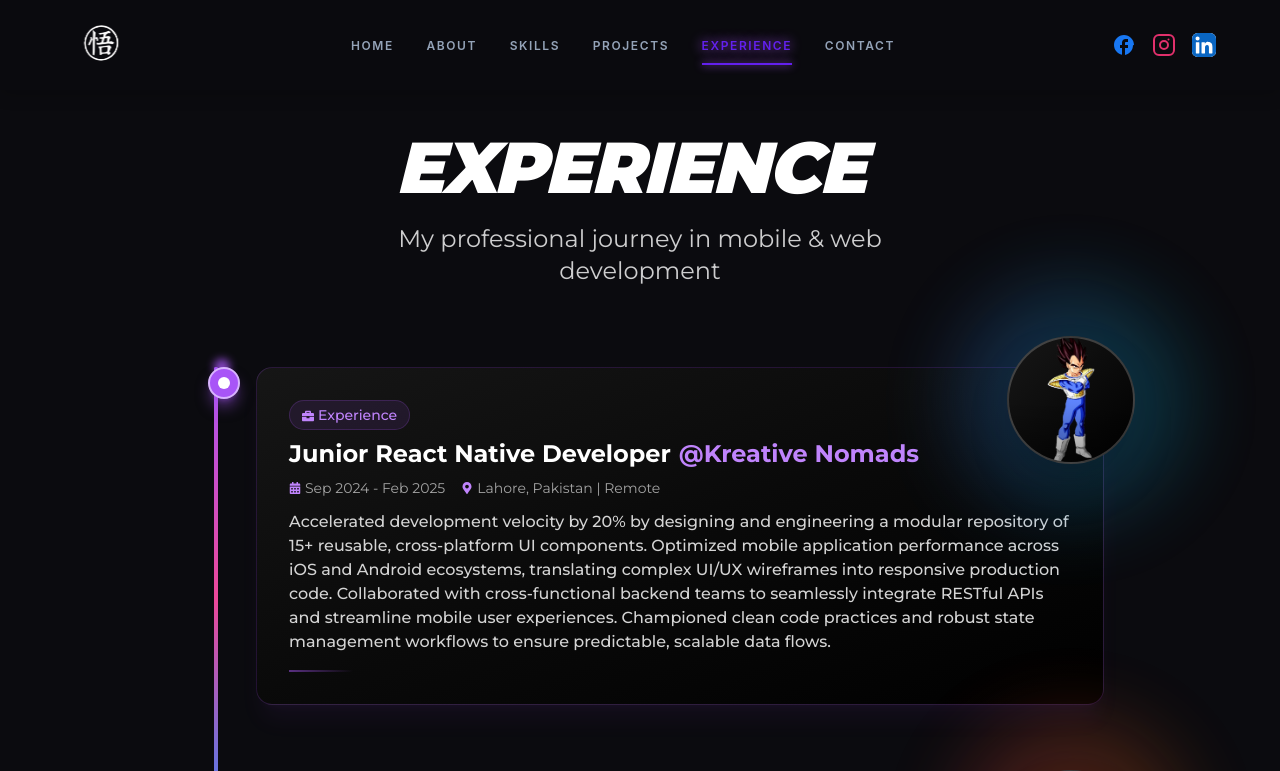
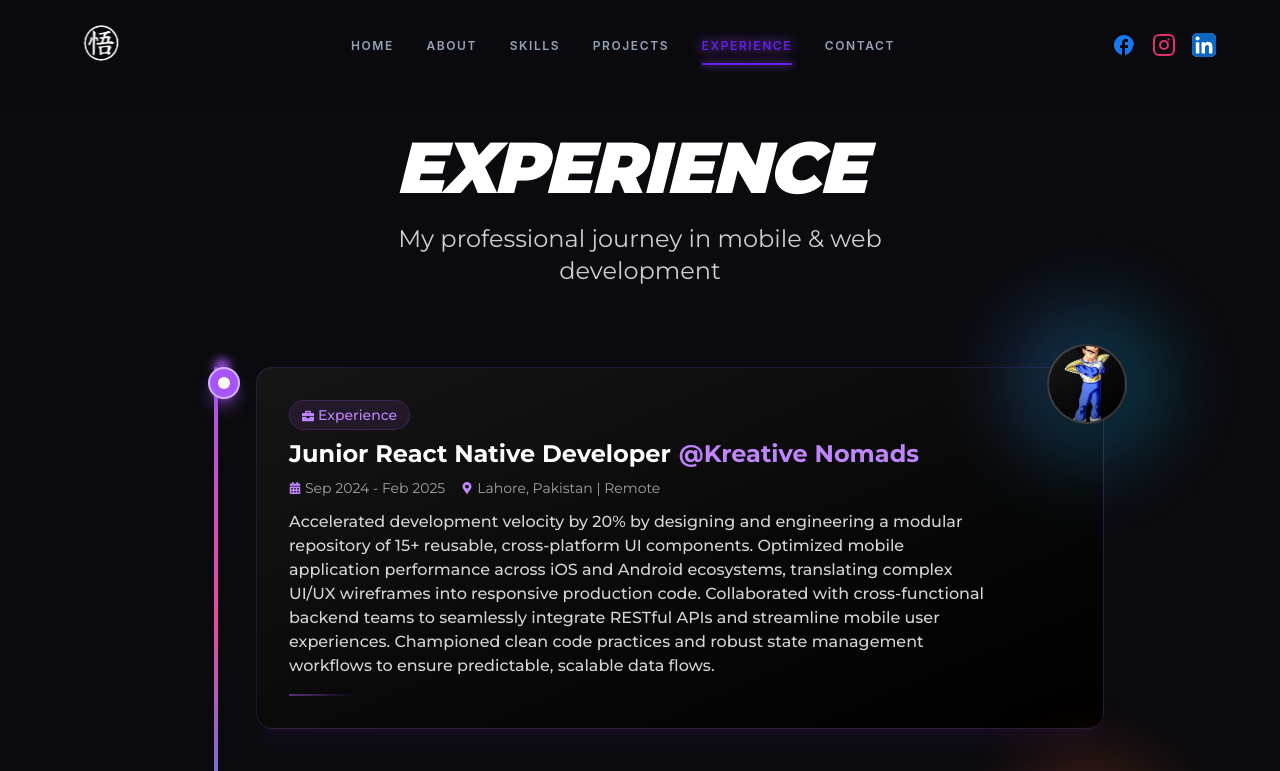
Before and after one commit to zain100000/zain-ul-abideen-personal-portfolio, a Next.js app: page /experience in a window 1280 px wide. Shown: the top 771 px of the page. Built offline with nearby package versions, Linux system fonts and the light colour scheme.

Commit message:
fix: adjust character positioning and improve transition effects in Experience and TransitionEffect components

```diff
--- a/src/components/Experience.js
+++ b/src/components/Experience.js
@@ -9,8 +9,8 @@ import {
 } from "react-icons/fa";
 
 // Import anime character for the experience section
-import Vegeta from "../../public/images/vegeta.jpg"; // Add your character image
-import Light from "../../public/images/yagami.jpg"; // Add your character image
+import Vegeta from "../../public/images/vegeta.jpg";
+import Light from "../../public/images/yagami.jpg";
 import AnimatedText from "./AnimatedText";
 
 const LiIcon = ({ reference }) => {
@@ -64,7 +64,7 @@ const Details = ({
         className="w-full bg-gradient-to-br from-neutral-900/95 via-neutral-950/95 to-black/95
           rounded-2xl p-4 sm:p-6 md:p-8 border border-purple-500/20 hover:border-purple-500/40
           shadow-xl shadow-purple-500/5 hover:shadow-purple-500/20 transition-all duration-300
-          group backdrop-blur-sm"
+          group backdrop-blur-sm relative"
       >
         {/* Glow effect on hover */}
         <div
@@ -72,22 +72,25 @@ const Details = ({
           rounded-2xl blur-xl opacity-0 group-hover:opacity-100 transition-opacity duration-500"
         />
 
-        {/* Character Avatar - Small floating */}
+        {/* Character Avatar - Small floating - FIXED: Now properly positioned */}
         {character && (
-          <div className="absolute -top-8 -right-8 w-28 h-28 md:w-32 md:h-32 z-20">
+          <div
+            className="absolute -top-4 -right-4 sm:-top-5 sm:-right-5 md:-top-6 md:-right-6
+            w-14 h-14 sm:w-16 sm:h-16 md:w-20 md:h-20 z-20"
+          >
             <div className="relative w-full h-full">
               {/* Glowing aura */}
               <div
-                className={`absolute inset-[-40%] bg-gradient-to-r ${colorMap[color]} rounded-full blur-2xl animate-pulse`}
+                className={`absolute inset-[-50%] bg-gradient-to-r ${colorMap[color]} rounded-full blur-xl sm:blur-2xl animate-pulse`}
               />
 
               {/* Character image */}
-              <div className="relative w-full h-full rounded-full overflow-hidden border-2 border-white/20 shadow-2xl bg-gradient-to-br from-neutral-900 to-black">
+              <div className="relative w-full h-full rounded-full overflow-hidden border-2 border-white/20 shadow-xl bg-gradient-to-br from-neutral-900 to-black">
                 <Image
                   src={character}
-                  alt={characterName}
+                  alt={characterName || "Character"}
                   fill
-                  className="object-contain object-center scale-110"
+                  className="object-cover object-center scale-110"
                 />
                 {/* Inner glow overlay */}
                 <div className="absolute inset-0 bg-gradient-to-t from-black/40 via-transparent to-transparent" />
@@ -96,7 +99,7 @@ const Details = ({
           </div>
         )}
 
-        <div className="flex flex-wrap items-center gap-2 sm:gap-3 mb-2">
+        <div className="flex flex-wrap items-center gap-2 sm:gap-3 mb-2 pr-14 sm:pr-16 md:pr-20">
           <span className="text-xs sm:text-sm font-medium text-purple-400 bg-purple-500/10 px-2 sm:px-3 py-0.5 sm:py-1 rounded-full border border-purple-500/20">
             <FaBriefcase className="inline mr-1 w-2 h-2 sm:w-3 sm:h-3" />
             Experience
@@ -117,7 +120,7 @@ const Details = ({
 
         <h3
           className="capitalize font-bold text-lg sm:text-xl md:text-2xl text-white group-hover:text-purple-400
-          transition-colors duration-300"
+          transition-colors duration-300 pr-14 sm:pr-16 md:pr-20"
         >
           {position}
           {company && (
@@ -125,7 +128,7 @@ const Details = ({
           )}
         </h3>
 
-        <div className="flex flex-wrap items-center gap-2 sm:gap-4 mt-1 sm:mt-2">
+        <div className="flex flex-wrap items-center gap-2 sm:gap-4 mt-1 sm:mt-2 pr-14 sm:pr-16 md:pr-20">
           <span className="flex items-center gap-1 text-xs sm:text-sm text-neutral-400">
             <FaCalendarAlt className="w-2.5 h-2.5 sm:w-3 sm:h-3 text-purple-400" />
             {time}
@@ -138,7 +141,7 @@ const Details = ({
 
         <p
           className="font-medium w-full text-xs sm:text-sm md:text-base text-neutral-300
-          leading-relaxed mt-2 sm:mt-3"
+          leading-relaxed mt-2 sm:mt-3 pr-14 sm:pr-16 md:pr-20"
         >
           {work}
         </p>
@@ -161,7 +164,7 @@ const Experience = () => {
   });
 
   return (
-    <div className="mt-24 sm:mt-32 md:mt-32 mb-16 sm:mb-24 md:mb-32 px-3 sm:px-4 md:px-6">
+    <div className="mt-24 sm:mt-32 md:mt-32 mb-16 sm:mb-24 md:mb-32 px-3 sm:px-4 md:px-6 overflow-x-hidden">
       {/* Header Section */}
       <div className="max-w-5xl mx-auto text-center mb-12 sm:mb-16 md:mb-20">
         <AnimatedText
@@ -169,7 +172,7 @@ const Experience = () => {
           className="font-black text-4xl sm:text-5xl md:text-6xl lg:text-7xl text-white
             tracking-[-1px] sm:tracking-[-2px] mb-3 sm:mb-4 text-center"
         />
-        <p className="text-lg sm:text-xl md:text-2xl text-neutral-400 max-w-2xl mx-auto px-4 text-xl text-white/80">
+        <p className="text-lg sm:text-xl md:text-2xl text-neutral-400 max-w-2xl mx-auto px-4 text-white/80">
           My professional journey in mobile & web development
         </p>
       </div>
@@ -197,11 +200,11 @@ const Experience = () => {
           <Details
             position="Junior React Native Developer"
             company="Kreative Nomads"
-            // companyLink="https://kreativenomads.com"
             time="Sep 2024 - Feb 2025"
             address="Lahore, Pakistan | Remote"
             work="Accelerated development velocity by 20% by designing and engineering a modular repository of 15+ reusable, cross-platform UI components. Optimized mobile application performance across iOS and Android ecosystems, translating complex UI/UX wireframes into responsive production code. Collaborated with cross-functional backend teams to seamlessly integrate RESTful APIs and streamline mobile user experiences. Championed clean code practices and robust state management workflows to ensure predictable, scalable data flows."
             character={Vegeta}
+            characterName="Vegeta"
             color="blue"
           />
 
@@ -214,6 +217,7 @@ const Experience = () => {
             address="Rawalpindi, Pakistan | On-Site"
             work="Enhanced digital accessibility and cross-browser compatibility by deploying 100% responsive user interfaces using React.js for full-stack web applications. Boosted application stability and backend performance under simulated traffic by developing, testing, and maintaining secure server-side REST APIs with Node.js and Express.js. Minimized technical debt by architecting clean, reusable frontend components, facilitating easier feature scalability for the core engineering team. Maximized data integrity by managing structured schema integrations within MongoDB databases to support dynamic application features."
             character={Light}
+            characterName="Light Yagami"
             color="red"
           />
         </ul>
@@ -228,14 +232,14 @@ const Experience = () => {
       >
         <div
           className="inline-block px-4 sm:px-6 md:px-8 py-3 sm:py-4
-    bg-gradient-to-r from-purple-500/10 to-pink-500/10 rounded-full
-    border border-purple-500/20"
+          bg-gradient-to-r from-purple-500/10 to-pink-500/10 rounded-full
+          border border-purple-500/20"
         >
           <span className="text-xs sm:text-sm md:text-base text-neutral-400">
             🚀 Every experience shapes the journey —
             <span className="text-purple-400 font-semibold">
               {" "}
-              {"Let's build something legendary together"}
+              Let&apos;s build something legendary together
             </span>
           </span>
         </div>
--- a/src/components/TransitionEffect.js
+++ b/src/components/TransitionEffect.js
@@ -16,11 +16,16 @@ const TransitionEffect = () => {
         initial={{ opacity: 1, scale: 0.3 }}
         animate={{ opacity: 0, scale: 2 }}
         transition={{ duration: 0.4, ease: "easeOut" }}
+        onAnimationComplete={() => {
+          // Remove after animation completes
+          const el = document.querySelector(".transition-layer-1");
+          if (el) el.style.display = "none";
+        }}
       />
 
-      {/* LAYER 2: Chaotic Energy Slash 1 (Added pointer-events-none) */}
+      {/* LAYER 2: Chaotic Energy Slash 1 */}
       <motion.div
-        className="fixed inset-0 h-screen w-screen z-40 origin-left pointer-events-none"
+        className="fixed inset-0 h-screen w-screen z-40 origin-left pointer-events-none transition-layer-2"
         style={{
           backgroundColor: "var(--primary)",
           clipPath: "polygon(0 0, 100% 0, 85% 100%, 0% 100%)",
@@ -33,11 +38,15 @@ const TransitionEffect = () => {
           duration: 0.85,
           ease: explosiveEase,
         }}
+        onAnimationComplete={() => {
+          const el = document.querySelector(".transition-layer-2");
+          if (el) el.style.display = "none";
+        }}
       />
 
-      {/* LAYER 3: Chaotic Energy Slash 2 (Added pointer-events-none) */}
+      {/* LAYER 3: Chaotic Energy Slash 2 */}
       <motion.div
-        className="fixed inset-0 h-screen w-screen z-30 origin-right pointer-events-none"
+        className="fixed inset-0 h-screen w-screen z-30 origin-right pointer-events-none transition-layer-3"
         style={{
           backgroundColor: "var(--primary-glow)",
           clipPath: "polygon(15% 0, 100% 0, 100% 100%, 0% 100%)",
@@ -51,11 +60,15 @@ const TransitionEffect = () => {
           duration: 0.85,
           ease: explosiveEase,
         }}
+        onAnimationComplete={() => {
+          const el = document.querySelector(".transition-layer-3");
+          if (el) el.style.display = "none";
+        }}
       />
 
       {/* LAYER 4: The Residual Aura Shockwave Expansion */}
       <motion.div
-        className="fixed top-1/2 left-1/2 -translate-x-1/2 -translate-y-1/2 rounded-full z-20 pointer-events-none"
+        className="fixed top-1/2 left-1/2 -translate-x-1/2 -translate-y-1/2 rounded-full z-20 pointer-events-none transition-layer-4"
         style={{
           width: "100vmax",
           height: "100vmax",
@@ -66,18 +79,23 @@ const TransitionEffect = () => {
         initial={{ scale: 0, opacity: 0.8 }}
         animate={{ scale: 1.5, opacity: 0 }}
         transition={{ delay: 0.1, duration: 0.75, ease: "easeOut" }}
+        onAnimationComplete={() => {
+          const el = document.querySelector(".transition-layer-4");
+          if (el) el.style.display = "none";
+        }}
       />
 
-      {/* LAYER 5: Deep Dark Canvas Backdrop
-        CRITICAL FIX: Added pointer-events-none here!
-        This prevents the transparent overlay from stealing your clicks.
-      */}
+      {/* LAYER 5: Deep Dark Canvas Backdrop */}
       <motion.div
-        className="fixed inset-0 h-screen w-screen z-10 pointer-events-none"
+        className="fixed inset-0 h-screen w-screen z-10 pointer-events-none transition-layer-5"
         style={{ backgroundColor: "var(--bg-main)" }}
         initial={{ opacity: 1 }}
         animate={{ opacity: 0 }}
         transition={{ delay: 0.6, duration: 0.4, ease: "easeInOut" }}
+        onAnimationComplete={() => {
+          const el = document.querySelector(".transition-layer-5");
+          if (el) el.style.display = "none";
+        }}
       />
     </>
   );
--- a/src/pages/index.js
+++ b/src/pages/index.js
@@ -70,7 +70,6 @@ export default function Home() {
                     download
                   >
                     Resume
-                    <LinkArrow className="w-3 h-3 transition-transform group-hover:-rotate-45" />
                   </Link>
 
                   <Link
```
